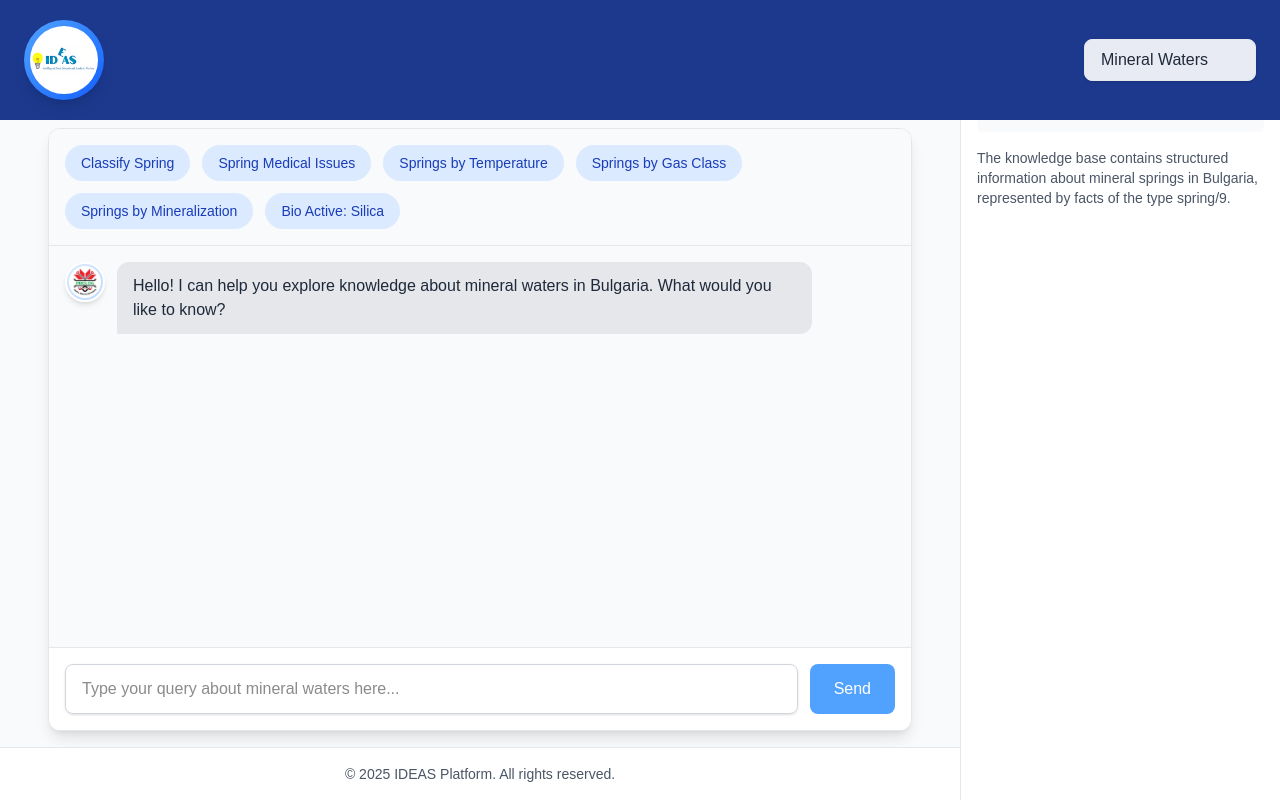
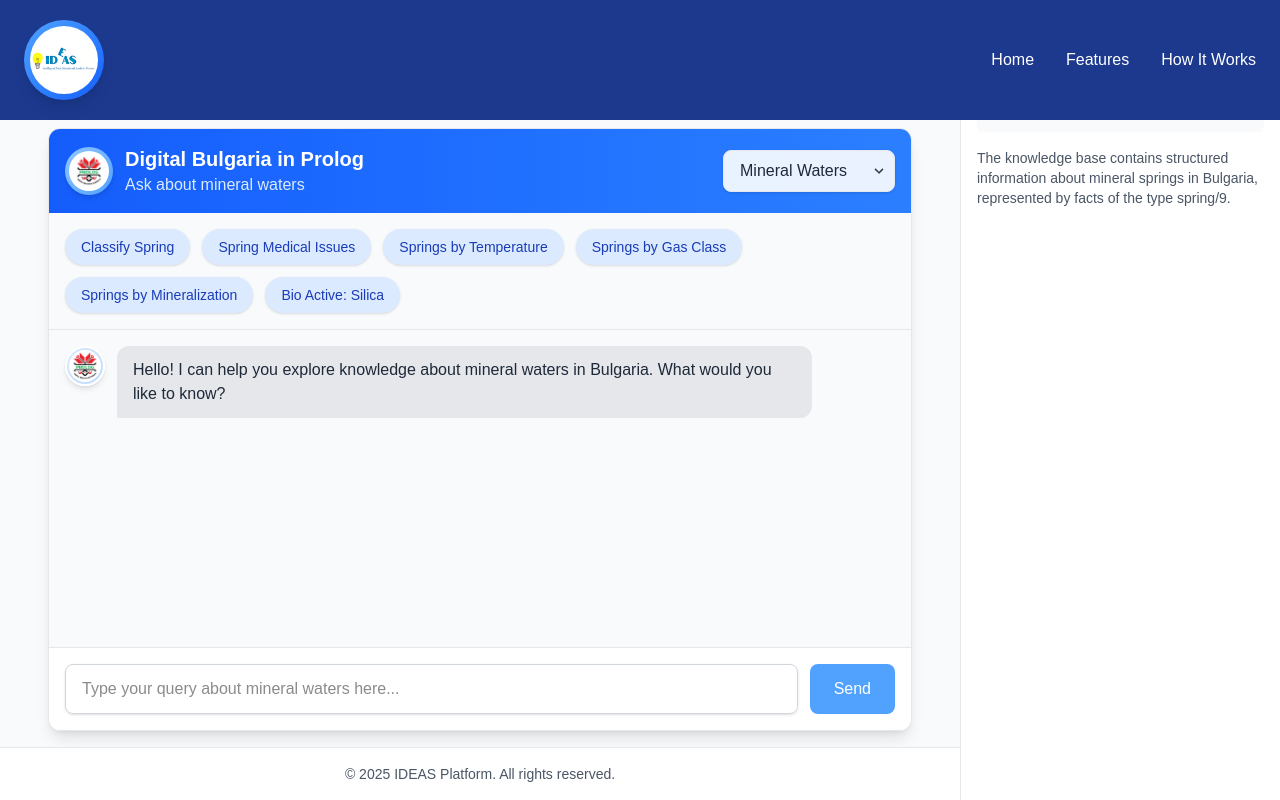
Before and after one commit to MagdalenaMaglizhanova/prolog-chat-app, a Next.js app: page /chat in a window 1280 px wide. Built offline with nearby package versions, Linux system fonts and the light colour scheme.

Commit message:
Update page.tsx

```diff
--- a/src/app/chat/page.tsx
+++ b/src/app/chat/page.tsx
@@ -12,6 +12,7 @@ export default function ChatPage() {
   const [scrolled, setScrolled] = useState(false);
   const [email, setEmail] = useState("");
   const [showEmailForm, setShowEmailForm] = useState(false);
+  const [savedConversations, setSavedConversations] = useState<{id: string, title: string}[]>([]);
   const [activeAnalysis, setActiveAnalysis] = useState<string | null>(null);
   const [activeHint, setActiveHint] = useState<number | null>(null);
 
@@ -39,12 +40,59 @@ export default function ChatPage() {
     setActiveHint(null);
   };
 
-  const knowledgeBases = [
-    { label: "Mineral Waters", value: "mineral_waters" },
-    { label: "Bulgarian History", value: "history" },
-    { label: "Bulgarian Caves", value: "caves" },
-    { label: "Birds of Bulgaria", value: "birds" },
-  ];
+  async function sendQuery(customQuery?: string) {
+    const finalQuery = customQuery || query;
+    if (!finalQuery.trim() || isLoading) return;
+
+    const newMessage = {
+      user: true,
+      text: finalQuery,
+      id: Date.now().toString(),
+      timestamp: new Date()
+    };
+
+    setMessages((prev) => [...prev, newMessage]);
+    setQuery("");
+    setIsLoading(true);
+
+    try {
+      const res = await fetch("https://prolog-api-server-1.onrender.com/prolog", {
+        method: "POST",
+        headers: { "Content-Type": "application/json" },
+        body: JSON.stringify({ query: finalQuery, knowledgeBase }),
+      });
+
+      const data = await res.json();
+
+      if (data.result) {
+        setMessages((prev) => [...prev, {
+          user: false,
+          text: data.result,
+          id: Date.now().toString(),
+          timestamp: new Date()
+        }]);
+      } else if (data.error) {
+        setMessages((prev) => [...prev, {
+          user: false,
+          text: "Error: " + data.error,
+          id: Date.now().toString(),
+          timestamp: new Date()
+        }]);
+      }
+    } catch {
+      setMessages((prev) => [
+        ...prev,
+        {
+          user: false,
+          text: "Network error or server not responding.",
+          id: Date.now().toString(),
+          timestamp: new Date()
+        },
+      ]);
+    } finally {
+      setIsLoading(false);
+    }
+  }
 
   const mineralWaterQueries = [
     { label: "Classify Spring", query: "classify_spring(X)" },
@@ -112,108 +160,128 @@ export default function ChatPage() {
     }
   })();
 
-  async function sendQuery(customQuery?: string) {
-    const finalQuery = customQuery || query;
-    if (!finalQuery.trim() || isLoading) return;
-
-    const newMessage = {
-      user: true,
-      text: finalQuery,
-      id: Date.now().toString(),
-      timestamp: new Date()
-    };
-
-    setMessages((prev) => [...prev, newMessage]);
-    setQuery("");
-    setIsLoading(true);
+  const handleSendEmail = async () => {
+    if (!email) return;
 
     try {
-      const res = await fetch("https://prolog-api-server-1.onrender.com/prolog", {
-        method: "POST",
-        headers: { "Content-Type": "application/json" },
-        body: JSON.stringify({ query: finalQuery, knowledgeBase }),
-      });
+      const conversation = messages.map(m => `${m.user ? 'You:' : 'Bot:'} ${m.text}`).join('\n\n');
+      console.log('Sending email to:', email);
+      console.log('Conversation:', conversation);
 
-      const data = await res.json();
+      alert(`Conversation sent to ${email}`);
+      setShowEmailForm(false);
+      setEmail("");
 
-      if (data.result) {
-        setMessages((prev) => [...prev, {
-          user: false,
-          text: data.result,
-          id: Date.now().toString(),
-          timestamp: new Date()
-        }]);
-      } else if (data.error) {
-        setMessages((prev) => [...prev, {
-          user: false,
-          text: "Error: " + data.error,
-          id: Date.now().toString(),
-          timestamp: new Date()
-        }]);
-      }
-    } catch {
-      setMessages((prev) => [
-        ...prev,
-        {
-          user: false,
-          text: "Network error or server not responding.",
-          id: Date.now().toString(),
-          timestamp: new Date()
-        },
-      ]);
-    } finally {
-      setIsLoading(false);
+      setSavedConversations(prev => [...prev, {
+        id: Date.now().toString(),
+        title: `Conversation about ${knowledgeBase} - ${new Date().toLocaleString()}`
+      }]);
+    } catch (error) {
+      console.error('Error sending email:', error);
+      alert('Failed to send email');
     }
-  }
+  };
 
   return (
     <div className="min-h-screen bg-gray-50 flex">
+      {/* Main Chat Area */}
       <div className="flex-1 flex flex-col">
-        {/* Header */}
+        {/* Navigation */}
         <nav className={`fixed w-full z-50 transition-all duration-300 ${scrolled ? 'py-3 bg-white shadow-lg' : 'py-5 bg-blue-900'}`}>
           <div className="container mx-auto px-6 flex justify-between items-center">
-            <Link href="/" className="flex items-center space-x-4">
-              <div className="relative h-20 w-20 rounded-full p-1.5 bg-gradient-to-br from-blue-400 to-blue-600 shadow-lg">
+            <Link href="/" className="flex items-center space-x-4 group">
+              <div className="relative h-20 w-20 rounded-full p-1.5 bg-gradient-to-br from-blue-400 to-blue-600 shadow-lg transition-transform duration-300 group-hover:rotate-6">
                 <div className="relative h-full w-full rounded-full overflow-hidden bg-white p-1 border-2 border-white/20">
-                  <Image src="/logo.png" alt="Digital Bulgaria Logo" fill className="object-contain rounded-full" priority/>
+                  <Image
+                    src="/logo.png"
+                    alt="Digital Bulgaria Logo"
+                    fill
+                    className="object-contain rounded-full transition-transform duration-300 group-hover:scale-95"
+                    priority
+                  />
                 </div>
               </div>
             </Link>
-            <div className="flex items-center space-x-4">
-              <select
-                value={knowledgeBase}
-                onChange={handleKnowledgeBaseChange}
-                className="appearance-none bg-white/90 border border-gray-200 rounded-lg px-4 py-2 pr-8 text-gray-800 focus:outline-none focus:ring-2 focus:ring-blue-500 focus:border-transparent shadow-sm"
-              >
-                {knowledgeBases.map((kb) => (
-                  <option key={kb.value} value={kb.value}>{kb.label}</option>
-                ))}
-              </select>
+
+            <div className="hidden md:flex items-center space-x-8">
+              <Link href="/" className={`font-medium transition-colors ${scrolled ? 'text-gray-800 hover:text-blue-600' : 'text-white hover:text-blue-200'}`}>Home</Link>
+              <a href="#features" className={`font-medium transition-colors ${scrolled ? 'text-gray-800 hover:text-blue-600' : 'text-white hover:text-blue-200'}`}>Features</a>
+              <a href="#how-it-works" className={`font-medium transition-colors ${scrolled ? 'text-gray-800 hover:text-blue-600' : 'text-white hover:text-blue-200'}`}>How It Works</a>
             </div>
           </div>
         </nav>
 
         <main className="flex-grow container mx-auto p-4 flex flex-col max-w-4xl mt-28">
           <div className="flex-grow bg-white rounded-xl shadow-lg overflow-hidden flex flex-col border border-gray-200">
+            {/* Chat Header */}
+            <div className="p-4 bg-gradient-to-r from-blue-600 to-blue-500 flex items-center justify-between">
+              <div className="flex items-center">
+                <div className="relative h-12 w-12 rounded-full p-1 bg-gradient-to-br from-blue-300 to-blue-400 mr-3 shadow-md">
+                  <div className="relative h-full w-full rounded-full overflow-hidden bg-white p-0.5 border border-white/20">
+                    <Image
+                      src="/logo_shevici.jpg"
+                      alt="Digital Bulgaria Logo"
+                      width={48}
+                      height={48}
+                      className="h-full w-full object-cover"
+                    />
+                  </div>
+                </div>
+                <div>
+                  <h2 className="text-xl font-semibold text-white">Digital Bulgaria in Prolog</h2>
+                  <p className="text-blue-100">Ask about {knowledgeBase.replace('_',' ')}</p>
+                </div>
+              </div>
+
+              <div className="flex items-center space-x-4">
+                <div className="relative">
+                  <select
+                    value={knowledgeBase}
+                    onChange={handleKnowledgeBaseChange}
+                    className="appearance-none bg-white/90 border border-gray-200 rounded-lg px-4 py-2 pr-8 text-gray-800 focus:outline-none focus:ring-2 focus:ring-blue-500 focus:border-transparent shadow-sm transition-all duration-200 hover:shadow-md"
+                  >
+                    <option value="mineral_waters">Mineral Waters</option>
+                    <option value="history">Bulgarian History</option>
+                    <option value="caves">Bulgarian Caves</option>
+                    <option value="birds">Birds of Bulgaria</option>
+                  </select>
+                  <div className="pointer-events-none absolute inset-y-0 right-0 flex items-center px-2 text-gray-700">
+                    <svg className="fill-current h-4 w-4" xmlns="http://www.w3.org/2000/svg" viewBox="0 0 20 20">
+                      <path d="M9.293 12.95l.707.707L15.657 8l-1.414-1.414L10 10.828 5.757 6.586 4.343 8z"/>
+                    </svg>
+                  </div>
+                </div>
+
+                {messages.length > 0 && (
+                  <button
+                    onClick={() => setShowEmailForm(true)}
+                    className="px-3 py-1 bg-white/90 text-blue-600 rounded-lg text-sm font-medium hover:bg-white transition-all"
+                  >
+                    Share
+                  </button>
+                )}
+              </div>
+            </div>
+
             {/* Quick Query Buttons */}
             <div className="p-4 flex flex-wrap gap-3 border-b border-gray-200 bg-gray-50">
               {quickQueries.map((btn, index) => (
                 <button
                   key={index}
                   onClick={() => sendQuery(btn.query)}
-                  className="bg-blue-100 hover:bg-blue-200 text-blue-800 px-4 py-2 rounded-full text-sm font-medium"
+                  className="bg-blue-100 hover:bg-blue-200 text-blue-800 px-4 py-2 rounded-full text-sm font-medium transition-all duration-200 shadow-sm hover:shadow-md"
                 >
                   {btn.label}
                 </button>
               ))}
             </div>
 
-            {/* Messages */}
+            {/* Messages Area */}
             <div className="flex-grow p-4 overflow-y-auto bg-gray-50" style={{ maxHeight: "60vh" }}>
               {(messages.length === 0
                 ? [{ user: false, text: welcomeMessage, id: 'welcome', timestamp: new Date() }]
                 : messages
-              ).map((msg) => (
+              ).map((msg, i) => (
                 <div key={msg.id} className={`flex mb-6 ${msg.user ? "justify-end" : "justify-start"}`}>
                   <div className={`flex ${msg.user ? "flex-row-reverse" : ""} max-w-[90%]`}>
                     <div className={`flex-shrink-0 h-10 w-10 rounded-full overflow-hidden ${msg.user ? "ml-3" : "mr-3"} border-2 border-white shadow-md`}>
@@ -226,7 +294,13 @@ export default function ChatPage() {
                       ) : (
                         <div className="h-full w-full flex items-center justify-center bg-gradient-to-br from-blue-100 to-blue-200">
                           <div className="relative h-8 w-8 rounded-full overflow-hidden">
-                            <Image src="/logo_shevici.jpg" alt="Chat Logo" width={32} height={32} className="h-full w-full object-cover"/>
+                            <Image
+                              src="/logo_shevici.jpg"
+                              alt="Chat Logo"
+                              width={32}
+                              height={32}
+                              className="h-full w-full object-cover"
+                            />
                           </div>
                         </div>
                       )}
@@ -242,7 +316,7 @@ export default function ChatPage() {
               <div ref={messagesEndRef} />
             </div>
 
-            {/* Input */}
+            {/* Input Area */}
             <div className="p-4 border-t border-gray-200 bg-white">
               <div className="flex space-x-3">
                 <input
@@ -251,7 +325,7 @@ export default function ChatPage() {
                   onChange={(e) => setQuery(e.target.value)}
                   onKeyDown={(e) => e.key === "Enter" && sendQuery()}
                   placeholder={`Type your query about ${knowledgeBase.replace('_',' ')} here...`}
-                  className="flex-grow px-4 py-3 rounded-lg border border-gray-300 focus:outline-none focus:ring-2 focus:ring-blue-500 shadow-sm"
+                  className="flex-grow px-4 py-3 rounded-lg border border-gray-300 focus:outline-none focus:ring-2 focus:ring-blue-500 focus:border-transparent shadow-sm"
                   disabled={isLoading}
                 />
                 <button
@@ -271,7 +345,7 @@ export default function ChatPage() {
         </footer>
       </div>
 
-      {/* Sidebar */}
+      {/* Knowledge Base Sidebar */}
       <div className="w-80 bg-white border-l border-gray-200 p-4 hidden md:block overflow-y-auto">
         <div className="sticky top-0">
           <h3 className="text-lg font-semibold text-gray-800 mb-4">
@@ -279,13 +353,13 @@ export default function ChatPage() {
           </h3>
           <div className="prose prose-sm text-gray-600">
             <pre className="bg-gray-50 p-3 rounded-md overflow-x-auto text-sm">
-              {knowledgeBase === "mineral_waters" ?
-                `spring(ID, Name, Temperature, Altitude, H2SiO3, CO2, HS, Anions, Cations).` :
-              knowledgeBase === "history" ?
-                `historical_site(Name, Period, Type, Location).` :
-              knowledgeBase === "caves" ?
-                `cave(Name, Mountain, Length, Depth, Location, Type, Notes).` :
-              `bird(Name, Type, Habitat, Migration, Notes).`}
+              {knowledgeBase === "mineral_waters"
+                ? `spring(ID, Name, Temperature, Altitude, H2SiO3, CO2, HS, Anions, Cations).`
+                : knowledgeBase === "history"
+                ? `historical_site(Name, Period, Type, Location).`
+                : knowledgeBase === "caves"
+                ? `cave(Name, Mountain, Length, Depth, Location, Type, Notes).`
+                : `bird(Name, Type, Habitat, Migration, Notes).`}
             </pre>
             <div className="mt-4 text-sm">{knowledgeBaseInfo}</div>
           </div>
```
